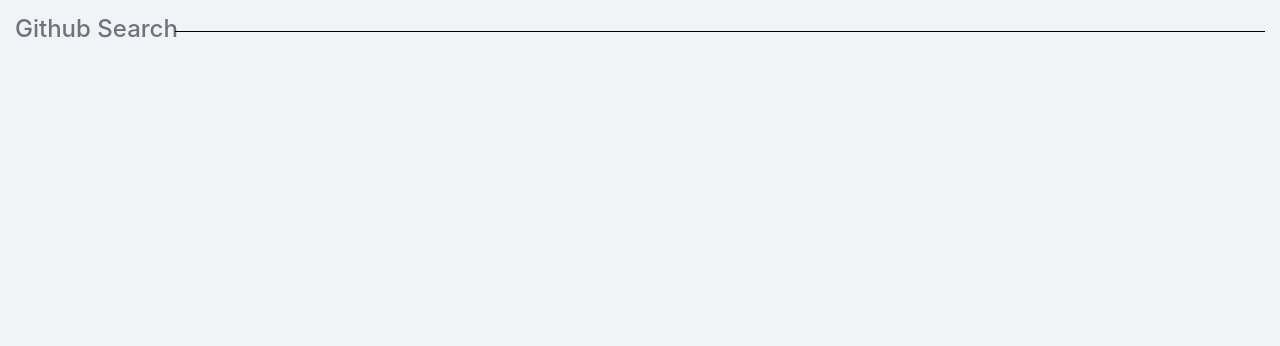
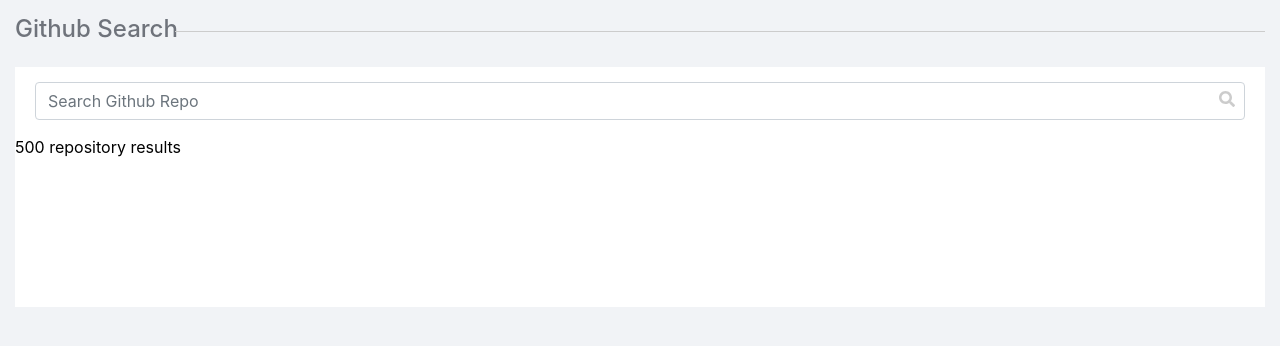
Before and after one commit to azhaziqgoh/github-crawler, a Vue app: page / in a window 1280 px wide. Shown: the top 346 px of the page. Built offline with nearby package versions, Linux system fonts and the light colour scheme.

Commit message:
search component

```diff
--- a/package.json
+++ b/package.json
@@ -10,6 +10,9 @@
     "test:unit": "vue-cli-service test:unit"
   },
   "dependencies": {
+    "@fortawesome/fontawesome-svg-core": "^1.2.15",
+    "@fortawesome/free-solid-svg-icons": "^5.7.2",
+    "@fortawesome/vue-fontawesome": "^0.1.5",
     "bootstrap-vue": "^2.0.0-rc.19",
     "core-js": "^2.6.5",
     "vue": "^2.6.10",
@@ -36,6 +39,7 @@
     "portal-vue": "^2.1.4",
     "sass-loader": "^7.1.0",
     "vue-cli-plugin-bootstrap-vue": "^0.4.0",
+    "vue-cli-plugin-fontawesome": "^0.2.0",
     "vue-template-compiler": "^2.5.21"
   },
   "eslintConfig": {
--- a/src/components/SearchInput.vue
+++ b/src/components/SearchInput.vue
@@ -1,15 +1,63 @@
 <template>
-  <div class="search-input">
+  <div>
+    <div class="search-input">
+      <i class="search-icon"><font-awesome-icon icon="search"></font-awesome-icon></i>
+      <b-form-input placeholder="Search Github Repo" v-model="activeKeyword" @keypress="onKeyPress" @blur="onBlur"></b-form-input>
+    </div>
   </div>
 </template>
 
 <script>
 export default {
   name: 'SearchInput',
-  props: {}
+  data(){
+    return {
+      activeKeyword: '',
+      savedKeyword: ''
+    }
+  },
+  methods: {
+    /**
+     * @param {object} evt keypress event
+     *
+     * @description catch keypress event and check if it is 'Enter', if 'Enter' emit activeKeyword value to parent container and saved active keyword
+     *
+     */
+    onKeyPress(evt){
+      if(evt.keyCode === 13){
+        this.$data.savedKeyword = this.$data.activeKeyword;
+        this.$emit('search-keyword',this.$data.activeKeyword);
+      }
+    },
+    /**
+     * @description if the active keyword not equal to save keyword, revert active keyword upon input blur
+     *
+     */
+    onBlur(){
+       if(this.$data.activeKeyword !== this.$data.savedKeyword){
+         this.$data.activeKeyword = this.$data.savedKeyword;
+       }
+    }
+  }
 }
 </script>
 
 <!-- Add "scoped" attribute to limit CSS to this component only -->
 <style scoped lang="scss">
+.search-input {
+  position: relative;
+  width: 100%;
+
+  input {
+    padding: .375rem 2rem .375rem .75rem;
+  }
+
+  .search-icon {
+    position: absolute;
+    z-index: 1;
+    right: 10px;
+    top: 5px;
+    color: #ccc;
+  }
+}
 </style>
--- a/src/main.js
+++ b/src/main.js
@@ -1,6 +1,7 @@
 import '@babel/polyfill'
 import 'mutationobserver-shim'
 import Vue from 'vue'
+import './plugins/fontawesome'
 import './plugins/bootstrap-vue'
 import App from './App.vue'
 import router from './router'
--- /dev/null
+++ b/src/plugins/fontawesome.js
@@ -0,0 +1,9 @@
+import Vue from 'vue'
+
+import { library } from '@fortawesome/fontawesome-svg-core'
+import { fas } from '@fortawesome/free-solid-svg-icons'
+import { FontAwesomeIcon } from '@fortawesome/vue-fontawesome'
+
+library.add(fas)
+
+Vue.component('font-awesome-icon', FontAwesomeIcon)
--- a/src/views/Home.vue
+++ b/src/views/Home.vue
@@ -4,6 +4,24 @@
       <b-col>
         <div class="title-header">
           <h4>Github Search</h4>
+        </div>
+      </b-col>
+    </b-row>
+    <b-row>
+      <b-col>
+        <div class="search-result-panel">
+          <b-row>
+            <b-col>
+              <div class="search-input-container">
+                <search-input @search-keyword="onEmitSearchKeyword"></search-input>
+              </div>
+            </b-col>
+          </b-row>
+          <b-row>
+            <b-col>
+              <p>500 repository results</p>
+            </b-col>
+          </b-row>
         </div>
       </b-col>
     </b-row>
@@ -17,7 +35,23 @@
 export default {
   name: 'home',
   components: {
-    SearchInput
+    'search-input': SearchInput
+  },
+  data() {
+    return {
+      searchKeyword: ''
+    }
+  },
+  methods: {
+    /**
+     * @param {string} val - get string value from input result
+     *
+     * @description Get search key word from input component
+     *
+     *  */
+    onEmitSearchKeyword(val){
+      this.searchKeyword = val;
+    }
   }
 }
 </script>
@@ -26,16 +60,28 @@
   h4 {
     color: #6f737b;
     position: relative;
-  }
 
-  h4::after {
+    &::after {
       content: "";
       display: block;
       position: absolute;
       height: 1px;
-    background: black;
+      background: #ccc;
       width: calc(100% - 160px);
       top: 56%;
       right: 0;
     }
+  }
+
+  .search-result-panel {
+    background-color: #ffffff;
+    margin-top: 15px;
+    min-height: 30vh;
+
+    .search-input-container {
+      padding: 15px 20px;
+      position: relative;
+    }
+  }
+
 </style>
```
Also changed, not shown: 1 other file (tests, documents, lock files or other folders). Lines whose indentation alone changed are shown as unchanged.
